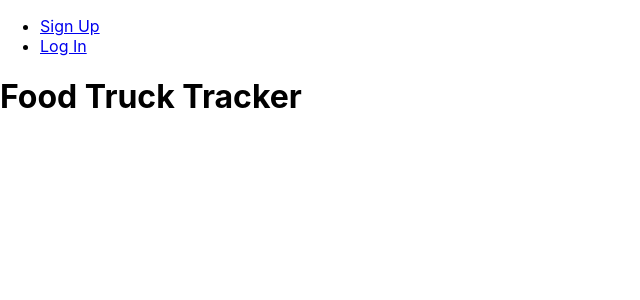
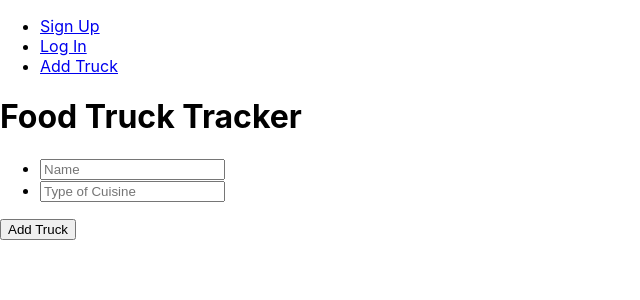
Before and after one commit to FoodTruckBW/FrontEnd, a React (Create React App) app in the folder food-truck/: page /truck-form in a window 1280 px wide. Shown: the top 300 px of the page, without its empty margins (0-640 px from the left). Built offline with nearby package versions, Linux system fonts and the light colour scheme.

Commit message:
can't finish redux

```diff
--- a/food-truck/src/App.js
+++ b/food-truck/src/App.js
@@ -1,8 +1,12 @@
 import React from "react";
-import {Route, Link} from "react-router-dom";
+import { BrowserRouter as Router, Route, Link, Switch } from 'react-router-dom'
 import LogIn from "./components/LogIn";
 import SignUpForm from "./components/SignUpForm";
 import './App.css'
+
+import TruckForm from './components/TruckForm'
+import FoodTruck from './components/trucks'
+import PrivateRoute from './utils/privateRoute'
 
 const App = () => {
   return (
@@ -15,18 +19,22 @@ const App = () => {
               <li>
                 <Link to="/LogIn">Log In</Link>
               </li>
+              <li>
+                <Link to="/truck-form">Add Truck</Link>
+              </li>
             </ul>
           </nav>
       <h1>Food Truck Tracker</h1>
-
           <Route exact path="/SignUp">
             <SignUpForm />
           </Route>
-
-          <Route exact path="/LogIn">
-            <LogIn />
-          </Route>
-
+          <Router>
+            <div className="routes">
+              <Route exact path="/truck-form" component={TruckForm} />
+              <PrivateRoute exact path="/trucks" component={FoodTruck} />
+              <Route path="/LogIn" component={LogIn} />
+        </div>
+        </Router>
     </div>
   );
 };
--- /dev/null
+++ b/food-truck/src/components/TruckForm.js
@@ -0,0 +1,50 @@
+
+import React from "react";
+
+class TruckForm extends React.Component {
+  state = {
+    Name: "",
+    imageURL:"",
+    cuisineType: "",
+  };
+
+  change = (e) => {
+    this.setState({ [e.target.name]: e.target.value });
+  };
+
+  submit = (e) => {
+    e.preventDefault();
+    this.setState({ Name: "rafael" });
+    this.addItem(e, this.state.Name);
+  };
+
+  render() {
+    return (
+      <form onSubmit={this.submit}>
+          <ul>
+              <li>
+                <input
+                type="text"
+                name="name"
+                value={this.state.Name}
+                placeholder="Name"
+                onChange={this.change}
+                />
+                </li>
+                <li>
+                <input
+                type="text"
+                name="cuisine-type"
+                value={this.state.cuisineType}
+                placeholder="Type of Cuisine"
+                onChange={this.change}
+                />
+                </li>
+        </ul>
+        <button>Add Truck</button>
+      </form>
+    );
+  }
+}
+
+export default TruckForm;
--- /dev/null
+++ b/food-truck/src/components/trucks.js
@@ -0,0 +1,34 @@
+import React, { useEffect , useState } from 'react'
+import { axiosWithAuth } from '../utils/axiosWithAuth'
+
+
+function FoodTruck () {
+    const [trucks, setTrucks] = useState([]);
+    useEffect(() => {
+        axiosWithAuth()
+        .get("/trucks")
+        .then((res) => {
+            console.log(res)
+            setTrucks(res.data);
+        })
+        .catch((err) =>{
+            console.log(err)
+        })
+    },[]);
+
+    return (
+        <div>
+            {trucks.map((e) => {
+                return (
+                    <div key={e.id}>
+                    <h2>{e.Name}</h2>
+                    <img alt="truck" src ={e.imageURL}/>
+                    <h2>{e.cuisineType}</h2>
+                  </div>
+                )
+            })}
+        </div>
+    )
+};
+
+export default FoodTruck;
--- /dev/null
+++ b/food-truck/src/utils/privateRoute.js
@@ -0,0 +1,18 @@
+import React from 'react'
+import {Route, Redirect} from 'react-router-dom'
+
+
+const privateRoute = ({ component: Component , ...rest}) => (
+    <Route
+    {...rest}
+    render={(props) =>
+        localStorage.getItem("token") ? (
+            <Component {...props} />
+        ) : (
+            <Redirect to="/login" />
+        )
+     }
+  />
+)
+
+export default privateRoute;
```
Also changed, not shown: food-truck/src/actions/AddActions.js (added, +20 -0 lines), food-truck/src/reducers/AddReducer.js (added, +38 -0 lines).
